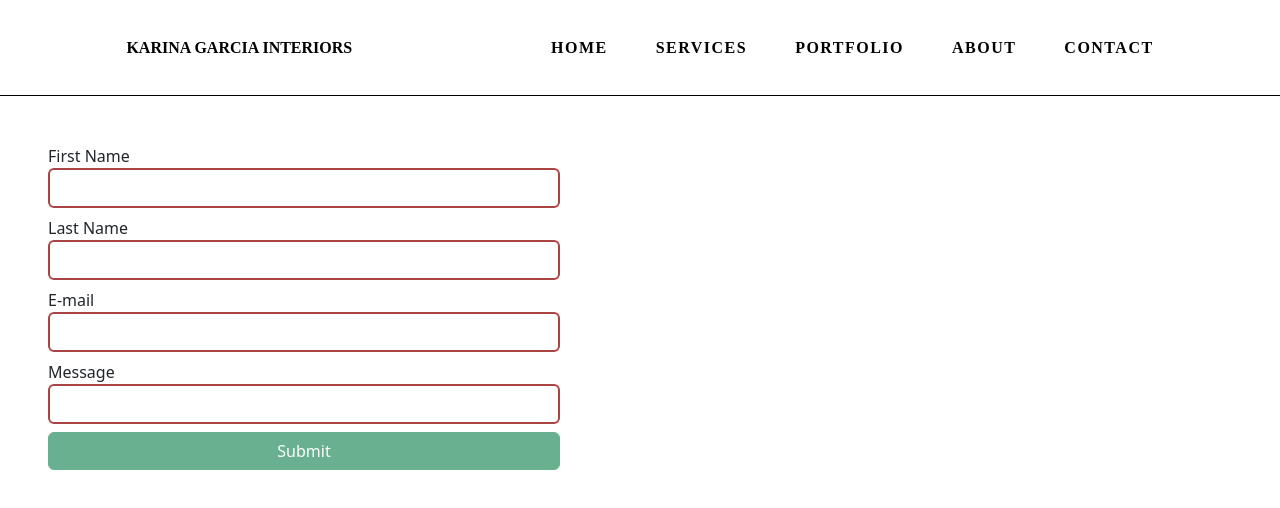
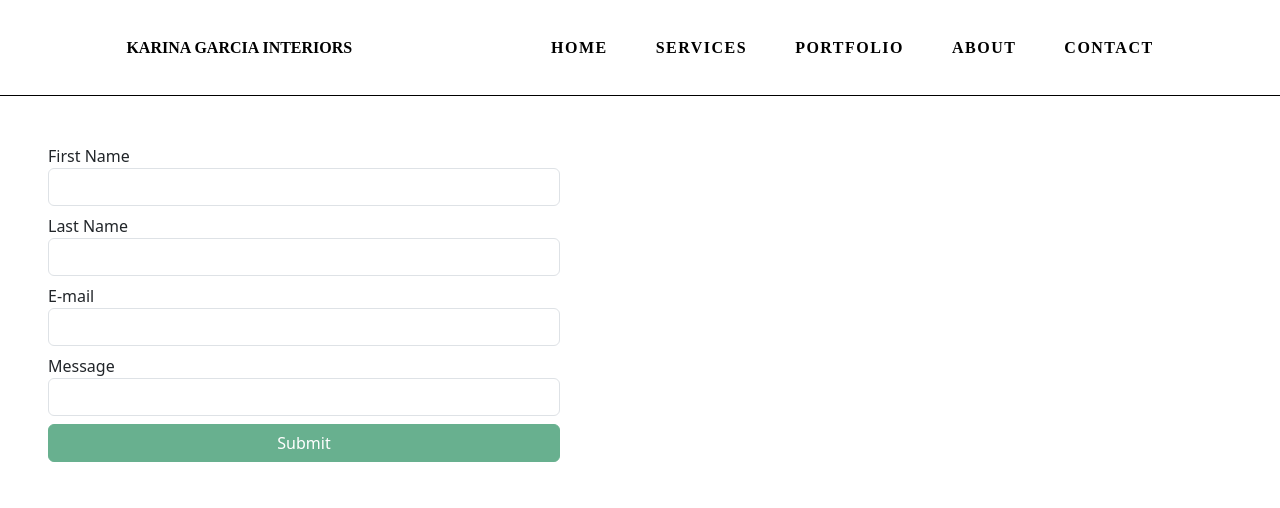
Before and after one commit to LasseAndresen/KarinaGarciaInterior, an Angular app: page /contact in a window 1280 px wide. Shown: the top 508 px of the page. Built offline with nearby package versions, Linux system fonts and the light colour scheme.

Commit message:
Updated form logic slightly

```diff
--- a/src/app/pages/contact-page/contactPageComponent.html
+++ b/src/app/pages/contact-page/contactPageComponent.html
@@ -3,28 +3,32 @@
         <div class="form-group">
             <label for="firstName">First Name</label>
             <input type="text" class="form-control" id="firstName"
-                   required name="firstName"
+                   required name="firstName" #firstName="ngModel"
+                   [ngClass]="{'invalid-form': firstName.invalid && (firstName.dirty || firstName.touched)}"
                    [(ngModel)]="form.firstName">
         </div>
 
         <div class="form-group">
             <label for="lastName">Last Name</label>
             <input type="text" class="form-control" id="lastName"
-                   required name="lastName"
+                   required name="lastName" #lastName="ngModel"
+                   [ngClass]="{'invalid-form': lastName.invalid && (lastName.dirty || lastName.touched)}"
                    [(ngModel)]="form.lastName">
         </div>
 
         <div class="form-group">
             <label for="email">E-mail</label>
             <input type="text" class="form-control" id="email"
-                   required name="email"
+                   required name="email" #email="ngModel"
+                   [ngClass]="{'invalid-form': email.invalid && (email.dirty || email.touched)}"
                    [(ngModel)]="form.email">
         </div>
 
         <div class="form-group">
             <label for="message">Message</label>
             <input type="text" class="form-control" id="message"
-                   required name="message"
+                   required name="message" #message="ngModel"
+                   [ngClass]="{'invalid-form': message.invalid && (message.dirty || message.touched)}"
                    [(ngModel)]="form.message">
         </div>
 
--- a/src/app/pages/contact-page/contactPageComponent.scss
+++ b/src/app/pages/contact-page/contactPageComponent.scss
@@ -0,0 +1,3 @@
+.invalid-form {
+  border: 2px solid #a94442;
+}
--- a/src/app/pages/contact-page/contactPageModule.ts
+++ b/src/app/pages/contact-page/contactPageModule.ts
@@ -2,7 +2,7 @@ import {RouterModule, Routes} from "@angular/router";
 import {NgModule} from "@angular/core";
 import {ContactPageComponent} from "./contactPageComponent";
 import {FormsModule} from "@angular/forms";
-import {NgIf} from "@angular/common";
+import {NgClass, NgIf} from "@angular/common";
 
 const childRoutes: Routes = [
     {
@@ -14,7 +14,8 @@ const childRoutes: Routes = [
     imports: [
         RouterModule.forChild(childRoutes),
         FormsModule,
-        NgIf
+        NgIf,
+        NgClass
     ],
     exports: [RouterModule],
     declarations: [ContactPageComponent],
--- a/src/styles.scss
+++ b/src/styles.scss
@@ -45,11 +45,3 @@ button {
 ::-webkit-scrollbar-thumb:hover {
   background: #555;
 }
-
-.ng-valid[required], .ng-valid.required  {
-  // border-left: 5px solid #42A948; /* green */
-}
-
-.ng-invalid:not(form)  {
-  border: 2px solid #a94442; /* red */
-}
```
